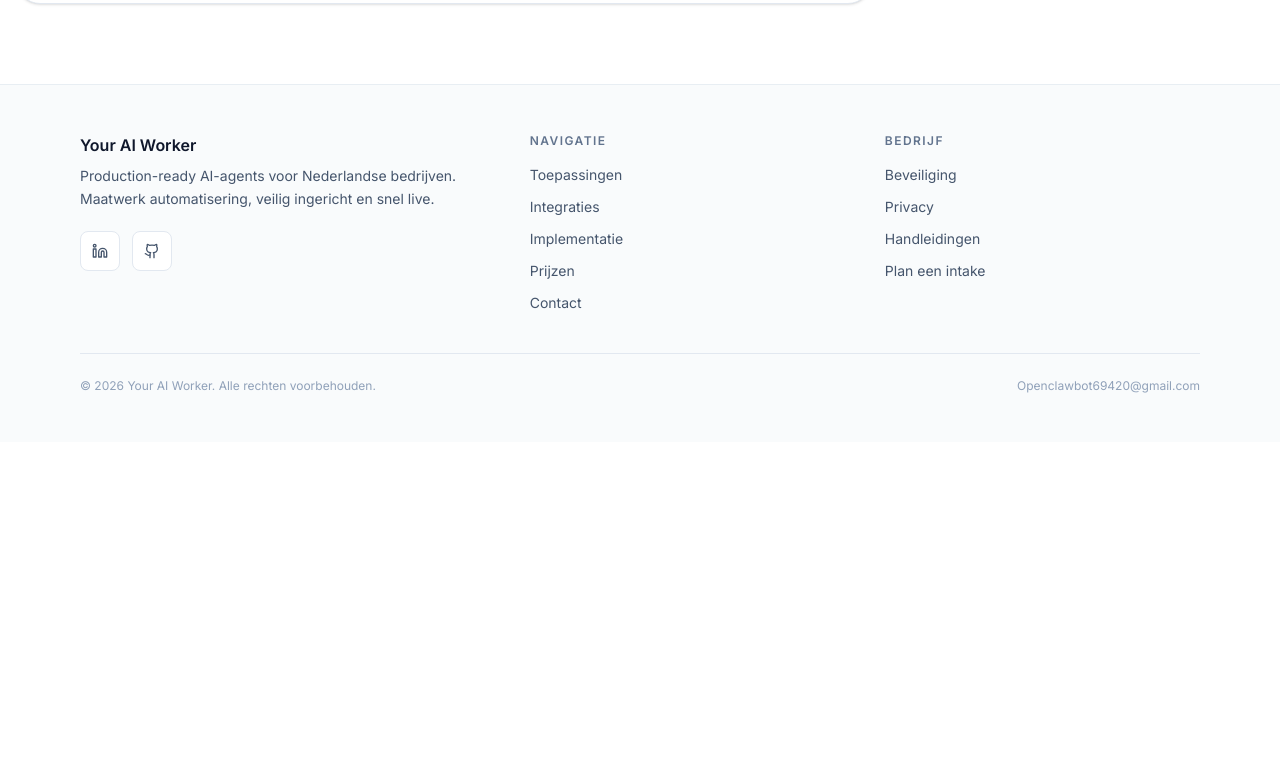
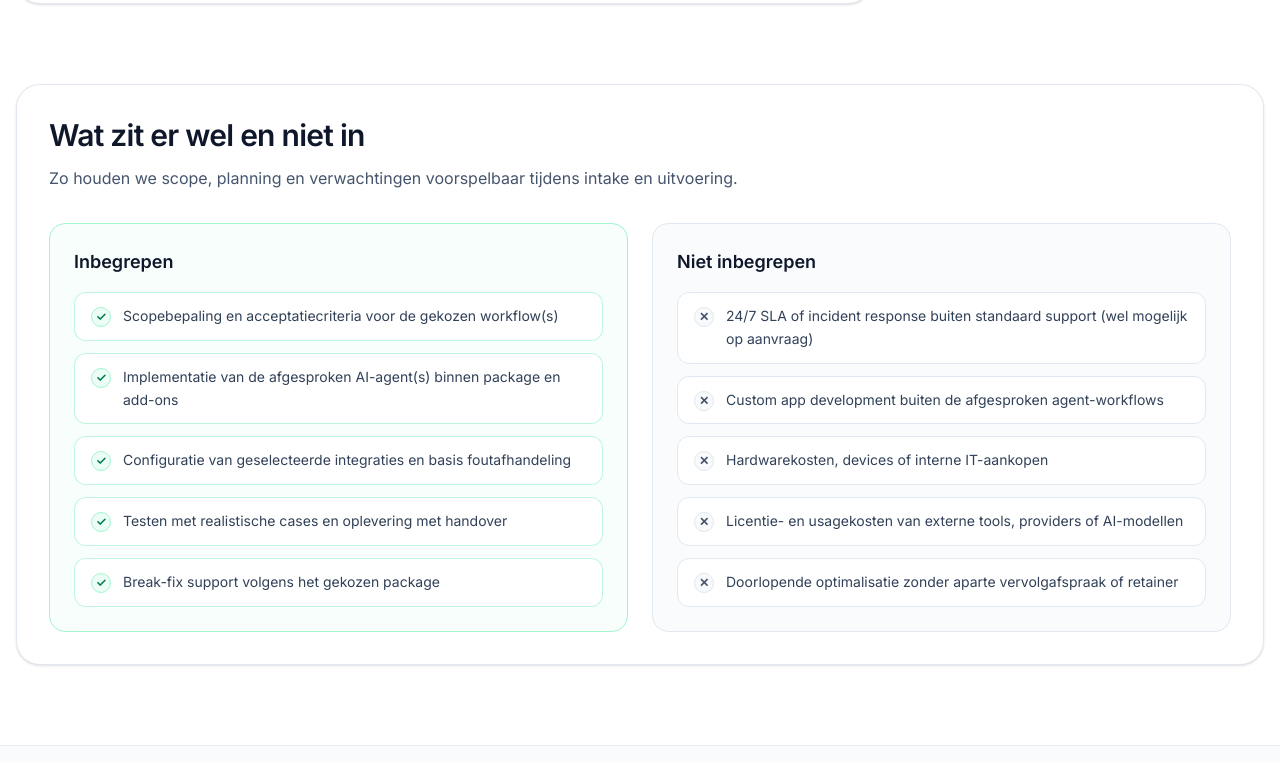
Before and after one commit to openclawbot69420-ux/youraiworker-site, a Next.js app: page /pricing in a window 1280 px wide. Shown: the part 2198-2960 px from the top of the page. Before the commit the page ends 2640 px from the top, so only its background shows below. Built offline with nearby package versions, Linux system fonts and the light colour scheme.

Commit message:
Voeg inbegrepen en niet inbegrepen blok toe aan pricing

```diff
--- a/src/app/pricing/page.tsx
+++ b/src/app/pricing/page.tsx
@@ -28,7 +28,78 @@ export const metadata: Metadata = {
 }
 
 const PricingPage = () => {
-  return <Builder />
+  return (
+    <>
+      <Builder />
+
+      <section className="mx-auto max-w-7xl px-4 pb-16 sm:pb-20">
+        <div className="rounded-3xl border border-slate-200 bg-white p-6 shadow-sm sm:p-8">
+          <div className="max-w-3xl">
+            <h2 className="text-2xl font-semibold tracking-tight text-slate-900 sm:text-3xl">
+              Wat zit er wel en niet in
+            </h2>
+            <p className="mt-3 text-sm leading-relaxed text-slate-600 sm:text-base">
+              Zo houden we scope, planning en verwachtingen voorspelbaar tijdens intake en uitvoering.
+            </p>
+          </div>
+
+          <div className="mt-8 grid gap-6 lg:grid-cols-2">
+            <div className="rounded-2xl border border-emerald-200 bg-emerald-50/40 p-6">
+              <h3 className="text-lg font-semibold text-slate-900">Inbegrepen</h3>
+              <ul className="mt-4 space-y-3 text-sm leading-relaxed text-slate-700">
+                {[
+                  "Scopebepaling en acceptatiecriteria voor de gekozen workflow(s)",
+                  "Implementatie van de afgesproken AI-agent(s) binnen package en add-ons",
+                  "Configuratie van geselecteerde integraties en basis foutafhandeling",
+                  "Testen met realistische cases en oplevering met handover",
+                  "Break-fix support volgens het gekozen package",
+                ].map((item) => (
+                  <li
+                    key={item}
+                    className="flex gap-3 rounded-xl border border-emerald-200/70 bg-white px-4 py-3"
+                  >
+                    <span
+                      aria-hidden="true"
+                      className="mt-0.5 inline-flex h-5 w-5 shrink-0 items-center justify-center rounded-full border border-emerald-200 bg-emerald-50 text-xs font-semibold text-emerald-700"
+                    >
+                      ✓
+                    </span>
+                    <span>{item}</span>
+                  </li>
+                ))}
+              </ul>
+            </div>
+
+            <div className="rounded-2xl border border-slate-200 bg-slate-50/70 p-6">
+              <h3 className="text-lg font-semibold text-slate-900">Niet inbegrepen</h3>
+              <ul className="mt-4 space-y-3 text-sm leading-relaxed text-slate-700">
+                {[
+                  "24/7 SLA of incident response buiten standaard support (wel mogelijk op aanvraag)",
+                  "Custom app development buiten de afgesproken agent-workflows",
+                  "Hardwarekosten, devices of interne IT-aankopen",
+                  "Licentie- en usagekosten van externe tools, providers of AI-modellen",
+                  "Doorlopende optimalisatie zonder aparte vervolgafspraak of retainer",
+                ].map((item) => (
+                  <li
+                    key={item}
+                    className="flex gap-3 rounded-xl border border-slate-200 bg-white px-4 py-3"
+                  >
+                    <span
+                      aria-hidden="true"
+                      className="mt-0.5 inline-flex h-5 w-5 shrink-0 items-center justify-center rounded-full border border-slate-200 bg-slate-50 text-xs font-semibold text-slate-600"
+                    >
+                      ✕
+                    </span>
+                    <span>{item}</span>
+                  </li>
+                ))}
+              </ul>
+            </div>
+          </div>
+        </div>
+      </section>
+    </>
+  )
 }
 
 export default PricingPage
```
